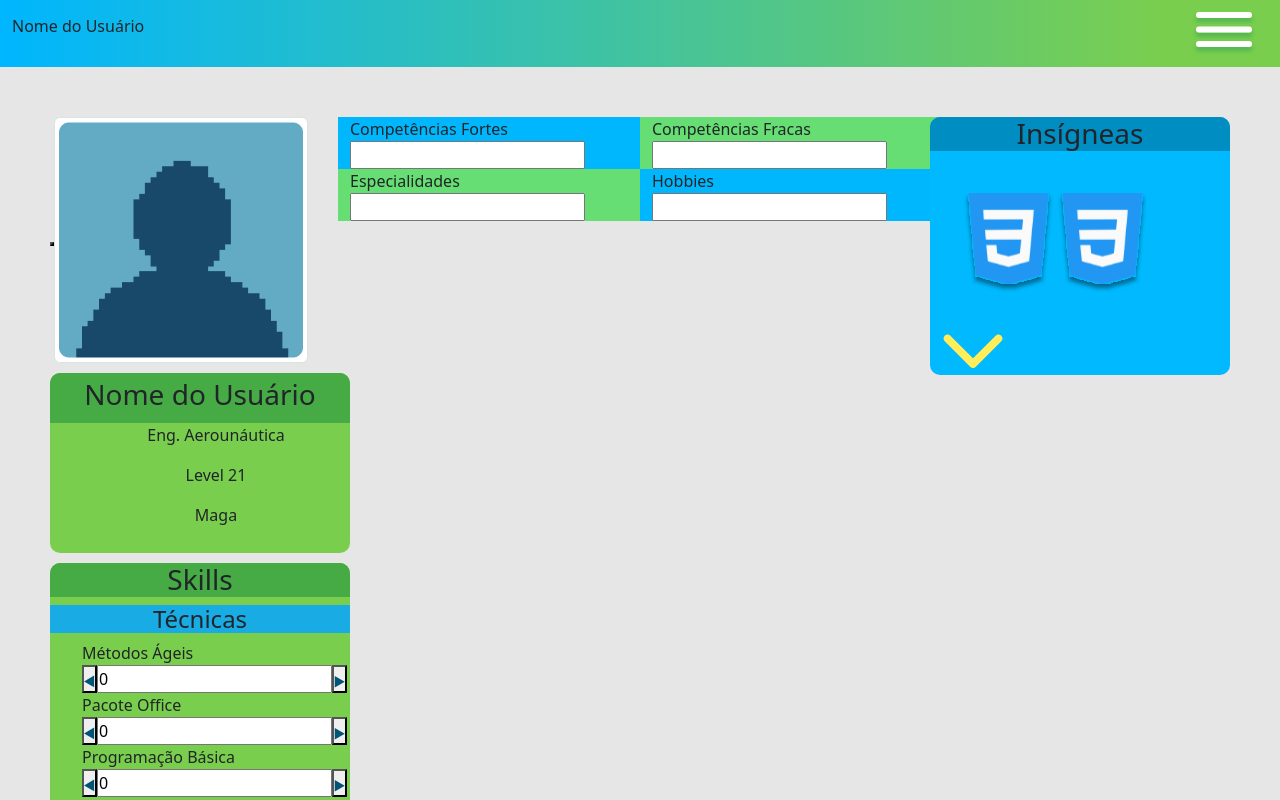
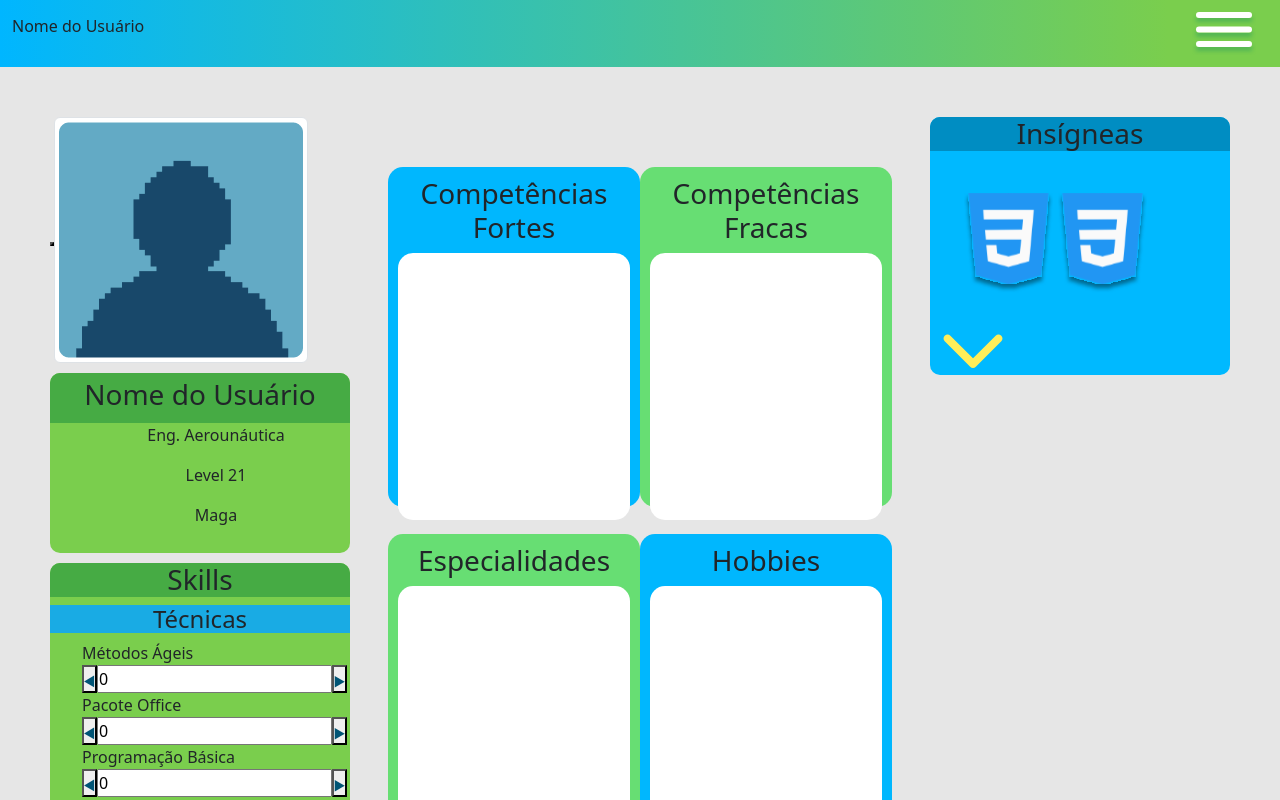
Before and after one commit to kamiszzz/projeto-levelup-principal, an Angular app: page / in a window 1280 px wide. Shown: the top 800 px of the page. Built offline with nearby package versions, Linux system fonts and the light colour scheme.

Commit message:
nova melhoria

```diff
--- a/src/app/componentes/main/competencias/competencias.component.css
+++ b/src/app/componentes/main/competencias/competencias.component.css
@@ -1,18 +1,36 @@
 .competencias {
-
+   margin: 50px;
 }
 
 .box-competencias {
     width: 50%;
+
 }
 
 
 #comp-fortes,
 #hobbies {
     background-color: #00B7FE;
+    padding: 10.38px;
+    height: 340px;
+    border-radius: 15px;
+    margin-bottom: 27px;
 }
 
 #comp-fracas,
 #especialidades {
     background-color: #67DE73;
+    padding: 10.38px;
+    height: 340px;
+    border-radius: 15px;
+    margin-bottom: 27px;
 }
+
+.comp-text {
+    width: 100%;
+    height: 267px;
+    box-shadow: 0 0 0 0;
+    border: 0 none;
+    outline: 0;
+    border-radius: 15px;
+}
--- a/src/app/componentes/main/competencias/competencias.component.html
+++ b/src/app/componentes/main/competencias/competencias.component.html
@@ -1,32 +1,32 @@
 <div class="competencias">
     <div class="row">
         <div class="col-sm-6" id="comp-fortes">
-            <label for="">Competências Fortes</label>
+            <h3 for="" class="text-center comp-h3">Competências Fortes</h3>
             <div>
-                <input type="text">
+                <input type="text" class="comp-text">
             </div>
         </div>
 
         <div class="col-sm-6" id="comp-fracas">
-            <label for="">Competências Fracas</label>
+            <h3 for="" class="text-center comp-h3">Competências Fracas</h3>
             <div>
-                <input type="text">
+                <input type="text" class="comp-text">
             </div>
         </div>
     </div>
 
     <div class="row">
         <div class="col-sm-6" id="especialidades">
-            <label for="">Especialidades</label>
+            <h3 for="" class="text-center comp-h3">Especialidades</h3>
             <div>
-                <input type="text">
+                <input type="text" class="comp-text">
             </div>
         </div>
 
         <div class="col-sm-6" id="hobbies">
-            <label for="">Hobbies</label>
+            <h3 for="" class="text-center comp-h3">Hobbies</h3>
             <div>
-                <input type="text">
+                <input type="text" class="comp-text">
             </div>
         </div>
     </div>
```
